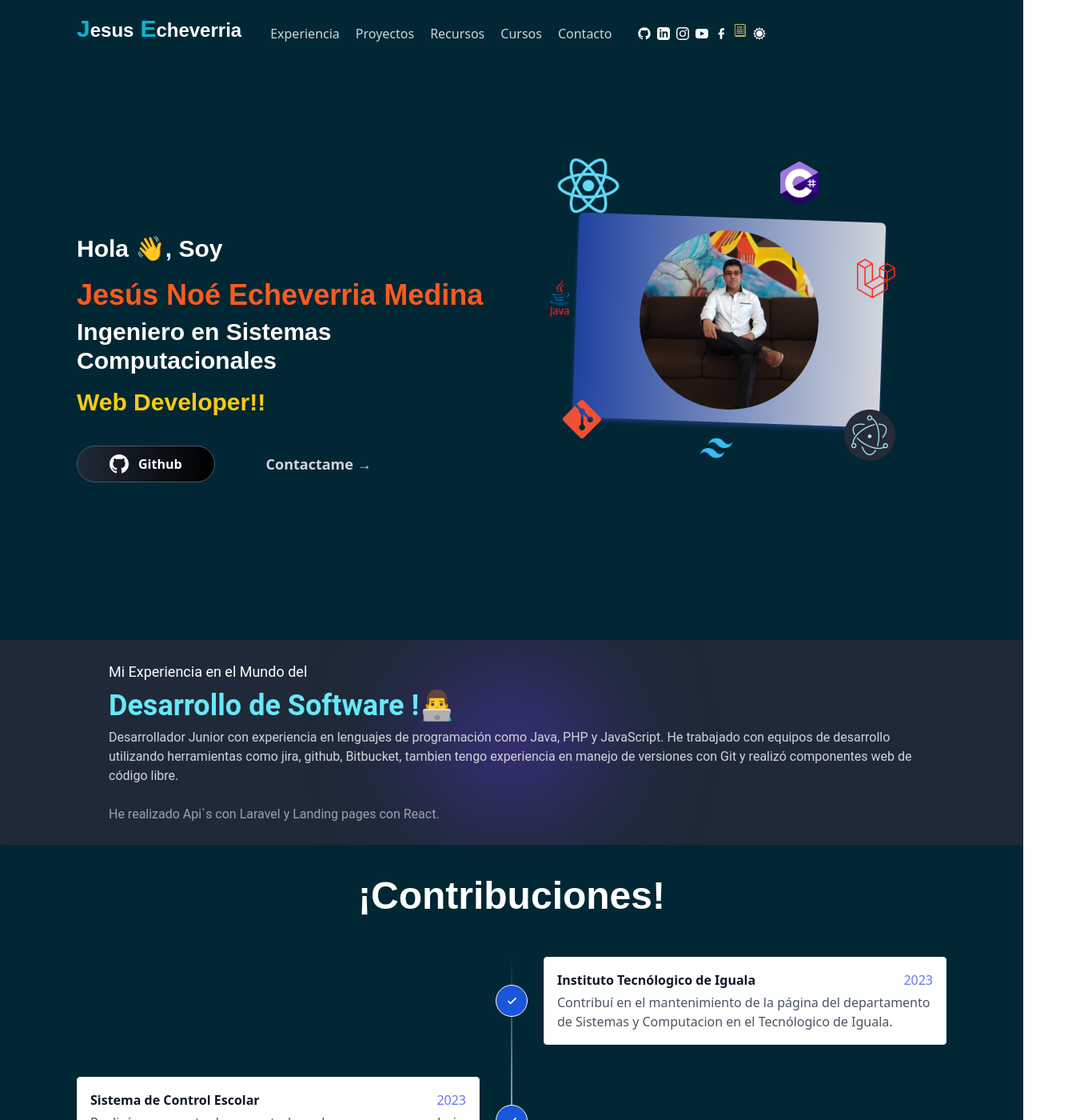
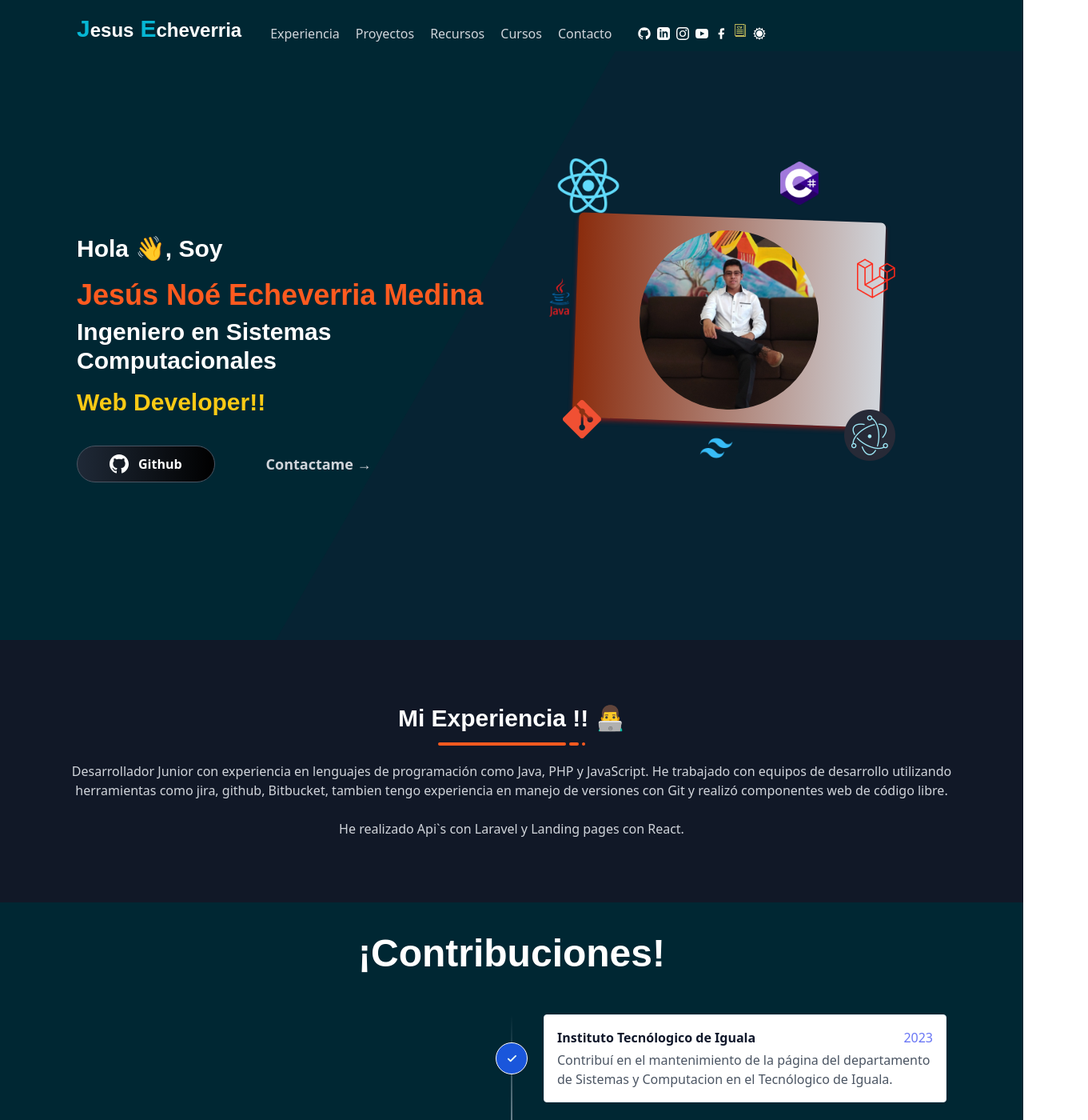
Before and after one commit to EcheverriaJesus/JesusEcheverria.github.io, a React (Create React App) app: page /Proyectos in a window 1280 px wide. Shown: the top 1400 px of the page at 80% size, 1361 px wide, since content can reach past the window. Built offline with nearby package versions, Linux system fonts and the light colour scheme; a web font is replaced by a local one.

Commit message:
Header: Diseño del header actualizado

```diff
--- a/src/App.js
+++ b/src/App.js
@@ -12,14 +12,16 @@ import DescriptionEceprience from './Components/DescriptionEceprience';
 function App() {
   return (
     <div className="bg-white dark:bg-[#002733]">
-      <div id="header" className='margen'>
+      <div id="header" className='margen relative isolate overflow-hidden'>
+        <div className="absolute inset-0 -z-10 bg-gray-300 dark:bg-[#201734] opacity-20"></div>
+        <div className="absolute inset-y-0 right-1/2 -z-10 mr-16 w-[200%] origin-bottom-left skew-x-[-30deg] bg-white sm:mr-28 lg:mr-0 xl:mr-16 xl:origin-center dark:bg-[#002733]"></div>
         <Header />
       </div>
-      <div className='pb-10'>
-        <DescriptionEceprience/>
+      <div id="Experiencia" className='pb-10'>
+        <DescriptionEceprience />
       </div>
       <main className='margen space-y-10 pb-24'>
-        <div id="Experiencia">
+        <div>
           <Experiencia />
         </div>
         <div id="Proyectos">
--- a/src/Components/DescriptionEceprience.js
+++ b/src/Components/DescriptionEceprience.js
@@ -2,18 +2,30 @@ import React from 'react'
 
 export default function DescriptionEceprience() {
     return (
-        <section className='relative bg-gray-800 flex items-center w-full h-80 md:h-60 lg:h-64 px-5 lg:px-10 overflow-hidden rounded-sm'>
-            <div className='font-roboto space-y-2 z-40 margen'>
-                <h3 className='text-base lg:text-lg text-white'>Mi Experiencia en el Mundo del</h3>
-                <h3 className='text-2xl lg:text-4xl font-bold text-cyan-300'>Desarrollo de Software !👨‍💻</h3>
-                <p className='text-gray-300 text-sm lg:text-base'>Desarrollador Junior con experiencia en lenguajes de programación como Java, PHP y
-                    JavaScript. He trabajado con equipos de desarrollo utilizando herramientas como jira,
-                    github, Bitbucket, tambien tengo experiencia en manejo de versiones con Git y realizó
-                    componentes web de código libre.<br/><br/>
-                    <span className='text-gray-400'>He realizado Api`s con Laravel y Landing pages con React.</span>
-                </p>
-            </div>
-            <div className="w-60 h-48 absolute inset-10 m-auto blur-3xl rounded-full bg-indigo-900"></div>
-        </section>
+        <div>
+
+            <section className="bg-gray-100 dark:bg-gray-900 py-10 2xl::py-20">
+                <div className="container px-6 py-10 mx-auto">
+                    <h1 className="text-2xl font-semibold font-signika text-center text-gray-800 capitalize lg:text-3xl dark:text-white">
+                        Mi Experiencia !! 👨‍💻
+                    </h1>
+                    <div className="flex justify-center mx-auto mt-3 mb-5">
+                        <span className="inline-block w-40 h-1 bg-orange-500 rounded-full"></span>
+                        <span className="inline-block w-3 h-1 mx-1 bg-orange-500 rounded-full"></span>
+                        <span className="inline-block w-1 h-1 bg-orange-500 rounded-full"></span>
+                    </div>
+                    <div>
+                        <p className="flex items-center text-center text-black lg:mx-8 dark:text-gray-300">
+                            Desarrollador Junior con experiencia en lenguajes de programación como Java, PHP y
+                            JavaScript. He trabajado con equipos de desarrollo utilizando herramientas como jira,
+                            github, Bitbucket, tambien tengo experiencia en manejo de versiones con Git y realizó
+                            componentes web de código libre.<br /><br/>
+                            He realizado Api`s con Laravel y Landing pages con React.
+
+                        </p>
+                    </div>
+                </div>
+            </section>
+        </div>
     )
 }
--- a/src/Components/FooterComponent.js
+++ b/src/Components/FooterComponent.js
@@ -58,7 +58,7 @@ export default function FooterComponent() {
                     </div>
                 </div>
                 <p className='inline-flex text-gray-200 font-roboto text-xs'>Realizadó con React.js & Tailwind css.</p>
-                <p className='inline-flex text-gray-300 font-roboto text-[11px] pt-2'>última actualización 17/12/2023</p>
+                <p className='inline-flex text-gray-300 font-roboto text-[11px] pt-2'>última actualización: Diciembre 2023</p>
             </section>
         </footer>
     )
--- a/src/Components/Header.js
+++ b/src/Components/Header.js
@@ -9,7 +9,7 @@ export default function Header() {
             <div className='flex flex-col items-center justify-start pt-24 w-full h-full lg:w-1/2 text-center lg:text-start lg:items-start lg:justify-center' data-aos="fade-up-right">
               <div className='flex flex-col gap-2 text-white font-bold font-roboto pt-0 lg:pt-0'>
                 <span className='text-black dark:text-white text-2xl lg:text-3xl pb-3 font-signika 2xl:text-4xl'>Hola 👋, Soy</span>
-                <h1 className='hidden lg:flex text-orange-500 text-4xl font-cantora 2xl:text-5xl'>Jesús Noé Echeverria Medina</h1>
+                <h1 className='hidden lg:flex text-orange-500 text-4xl font-signika 2xl:text-5xl'>Jesús Noé Echeverria Medina</h1>
                 <h1 className='text-orange-500 text-4xl font-cantora lg:hidden'>Jesús Echeverria</h1>
                 <span className='text-3xl text-black dark:text-white lg:text-3xl font-signika'>Ingeniero en Sistemas Computacionales</span>
                 <span className='text-red-500 text-2xl lg:text-3xl pt-2 dark:text-yellow-300 font-cantora'>Web Developer!!</span>
@@ -44,7 +44,7 @@ export default function Header() {
 
             <div className='hidden lg:flex flex-col justify-center items-center w-1/2 h-full'>
               <div className='relative w-full max-h-40 flex justify-center items-center'>
-                <div className='flex justify-center items-center w-96 h-64 rotate-2 rounded-md shadow-md shadow-blue-900 bg-gradient-to-r from-blue-800 to-gray-300'>
+                <div className='flex justify-center items-center w-96 h-64 rotate-2 rounded-md shadow-md shadow-orange-900 bg-gradient-to-r from-orange-800 to-gray-300'>
                   <a className='abosulute' href='https://www.instagram.com/jesus_echeverria_01/' target='_blank' rel="noopener noreferrer">
                     <img className="w-56 rounded-full hover:scale-150 duration-200 hover:grayscale" src="/JesusEcheverria.github.io/Images/PerfilN.jpg" alt="" />
                   </a>
--- a/src/Components/TitleComponents.js
+++ b/src/Components/TitleComponents.js
@@ -2,6 +2,6 @@ import React from 'react'
 
 export default function TitleComponents(props) {
     return (
-        <h3 className='text-2xl text-left lg:text-center lg:text-5xl font-semibold font-cantora text-gray-700 dark:text-white pb-3'>{props.title}</h3>
+        <h3 className='text-2xl text-left lg:text-center lg:text-5xl font-semibold font-signika text-gray-700 dark:text-white pb-3'>{props.title}</h3>
     )
 }
--- a/src/Views/OpcionesMenu/Cursos.js
+++ b/src/Views/OpcionesMenu/Cursos.js
@@ -11,9 +11,9 @@ export default function Cursos() {
 
         <CursoComponent title='React.js' next='' year='2023' subtitle='Scroll en React.js' url='https://www.youtube.com/watch?v=YeaEMOVGL6c&feature=youtu.be' description='Utiliza la librería React-Scroll para hacer scroll entre secciones en un proyecto de react.' habilitado='block'/>
 
-        <CursoComponent title='Laravel' next='(Proximamente)...' year='2024' subtitle='Estructura del Framework Laravel' url='https://www.youtube.com/watch?v=YeaEMOVGL6c&feature=youtu.be' description='Conocer la estructura del Framework Laravel para tener una mejor idea de como es el funcionamiento de un proyecto en esta tecnología.' habilitado='hidden'/>
+        {/* <CursoComponent title='Laravel' next='(Proximamente)...' year='2024' subtitle='Estructura del Framework Laravel' url='https://www.youtube.com/watch?v=YeaEMOVGL6c&feature=youtu.be' description='Conocer la estructura del Framework Laravel para tener una mejor idea de como es el funcionamiento de un proyecto en esta tecnología.' habilitado='hidden'/>
 
-        <CursoComponent title='Electron.js' next='(Proximamente)...' year='2024' subtitle='Creación de un PosSystem' url='https://www.youtube.com/watch?v=YeaEMOVGL6c&feature=youtu.be' description='Obtener los conocimientos básicos para entener el ambiente del Framework Electron.' habilitado='hidden'/>
+        <CursoComponent title='Electron.js' next='(Proximamente)...' year='2024' subtitle='Creación de un PosSystem' url='https://www.youtube.com/watch?v=YeaEMOVGL6c&feature=youtu.be' description='Obtener los conocimientos básicos para entener el ambiente del Framework Electron.' habilitado='hidden'/> */}
       </div>
     </div>
   )
--- a/src/Views/OpcionesMenu/Experiencia.js
+++ b/src/Views/OpcionesMenu/Experiencia.js
@@ -32,10 +32,20 @@ export default function Experiencia() {
         </div>
       </section>
 
+
+
+
+
+
+
+
+
+
+
       <section className='flex flex-col items-center w-full gap-0 lg:gap-10 lg:flex-row'>
         <article className='font-roboto space-y-2 lg:space-y-7 w-full lg:w-1/2'>
           <div className='flex'>
-            <span className='h-3 w-3 rounded-full bg-green-500 animate-pulse'></span><TitleComponents title='Estado Laboral__x' />
+            <span className='h-3 w-3 rounded-full bg-green-500 animate-pulse'></span><TitleComponents title='Estado Laboral__' />
           </div>
           <p className='text-gray-700 text-sm lg:text-base dark:text-gray-400'>Actualmente estoy laborando en una consultora de software, en la cual estoy desarrollando mis conocimientos tanto para el Back end como para el Front end.</p>
         </article>
@@ -72,7 +82,7 @@ export default function Experiencia() {
         <div className='flex flex-col items-center gap-7 lg:gap-10 lg:flex-row md:justify-between pt-5 lg:pt-10'>
           {
             certificados.map((certificado, index) => (
-              <a key={index} href={certificado.url} target='_blank' rel='noopener noreferrer' className='bg-white shadow-xl flex text-center font-bold  text-gray-700 items-center p-4 rounded-sm hover:scale-95 duration-200 gap-2'><div className='h-7 w-10 rounded-full bg-blue-600 text-white'>{certificado.number}</div>{certificado.name}</a>
+              <a key={index} href={certificado.url} target='_blank' rel='noopener noreferrer' className='bg-white shadow-xl flex text-center font-bold  text-gray-700 items-center p-10 rounded-sm hover:scale-95 duration-200 gap-2'><div className='h-7 w-10 rounded-full bg-blue-600 text-white'>{certificado.number}</div>{certificado.name}</a>
             ))
           }
         </div>
```
